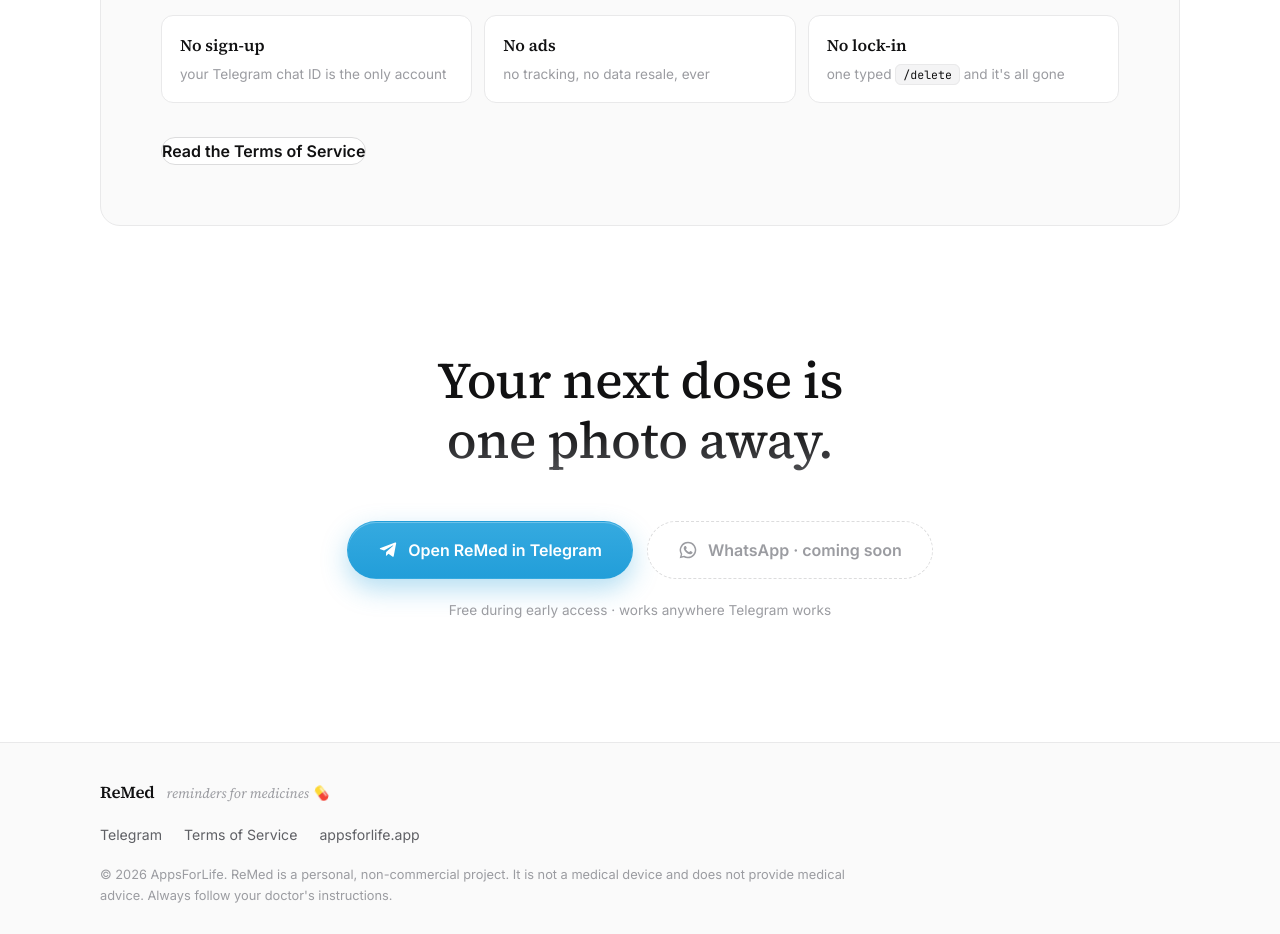
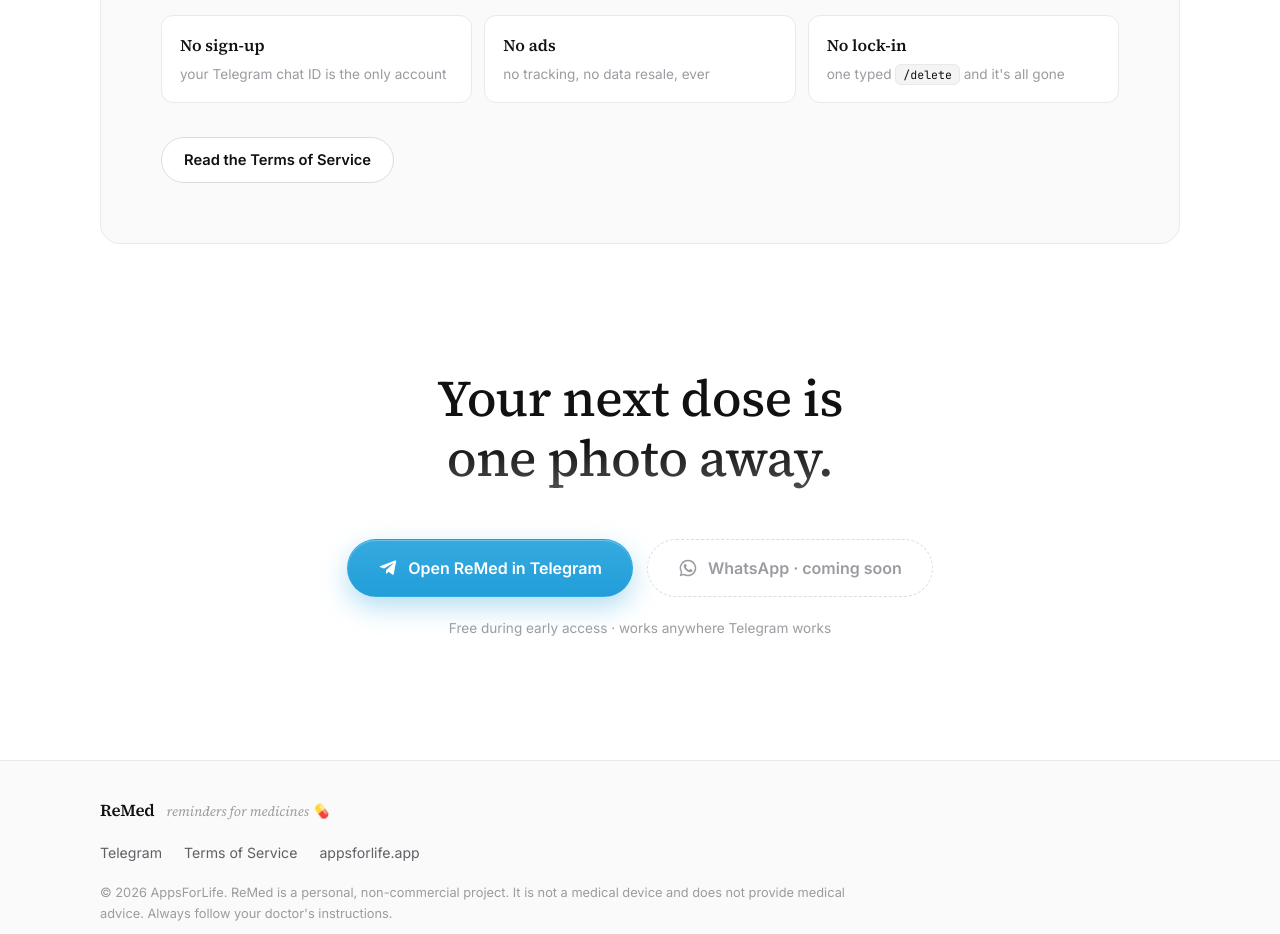
Before and after one commit to abhijeetvyas/ReMed, a plain HTML site: page landing/index.html in a window 1280 px wide. Shown: the part 2640-3574 px from the top of the page. Drawn offline with Linux system fonts and the light colour scheme.

Commit message:
Fix ghost buttons: give .btn a base padding
The base .btn class defined no padding — only .btn-sm/.btn-lg did — so
any button using neither (e.g. "Read the Terms of Service" in the
privacy box) rendered as a pill hugging its text.

Generated by Mistral Vibe.
Co-Authored-By: Mistral Vibe <vibe@mistral.ai>

```diff
--- a/landing/assets/style.css
+++ b/landing/assets/style.css
@@ -98,6 +98,8 @@ code {
   border: 1px solid transparent;
   cursor: pointer;
   white-space: nowrap;
+  padding: 10px 22px;           /* sane default — .btn-sm/.btn-lg override */
+  font-size: 0.92rem;
   transition: transform 0.15s ease, box-shadow 0.15s ease, background 0.15s ease, border-color 0.15s ease, color 0.15s;
 }
 .btn-sm { padding: 8px 16px; font-size: 0.85rem; }
```
